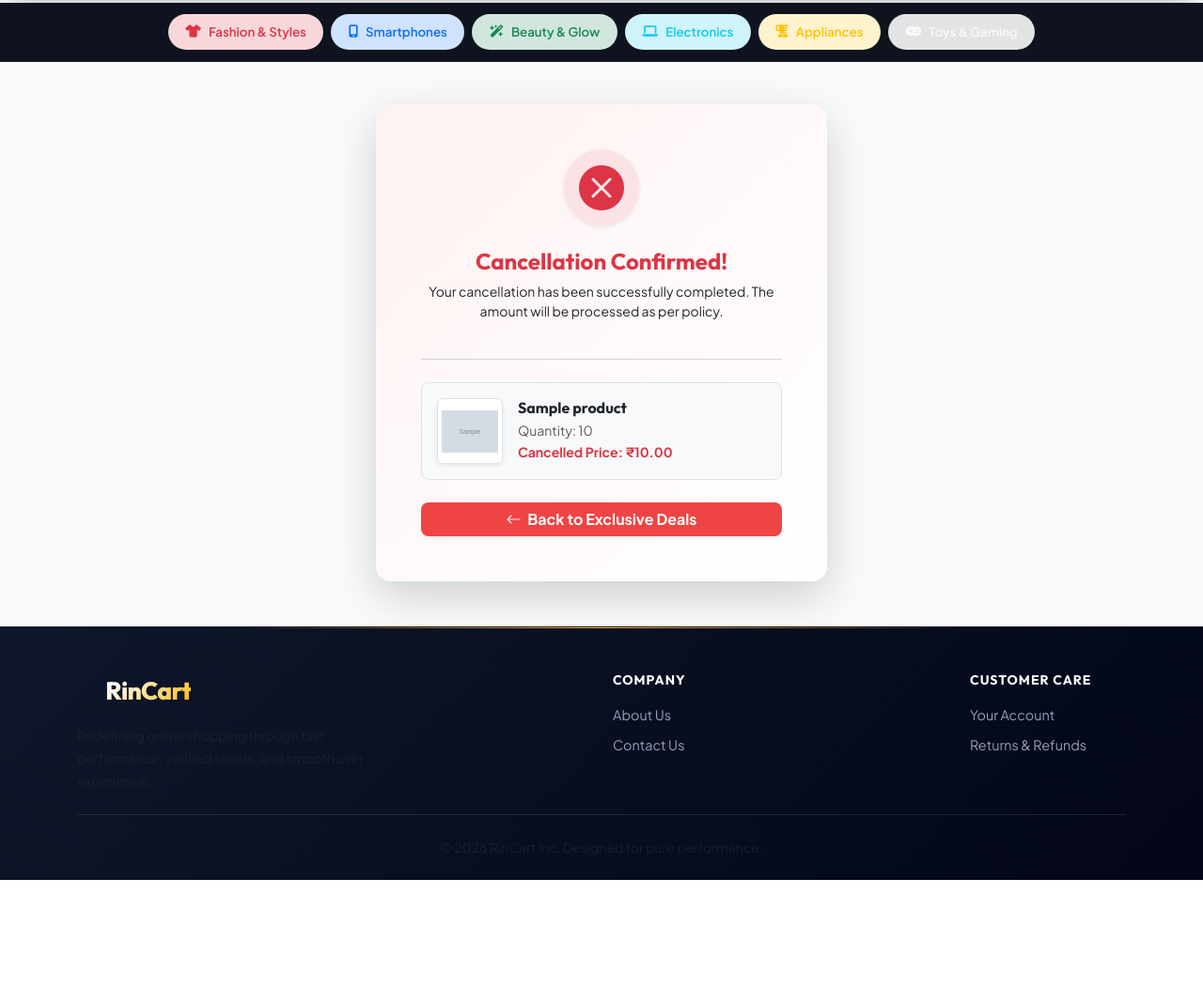
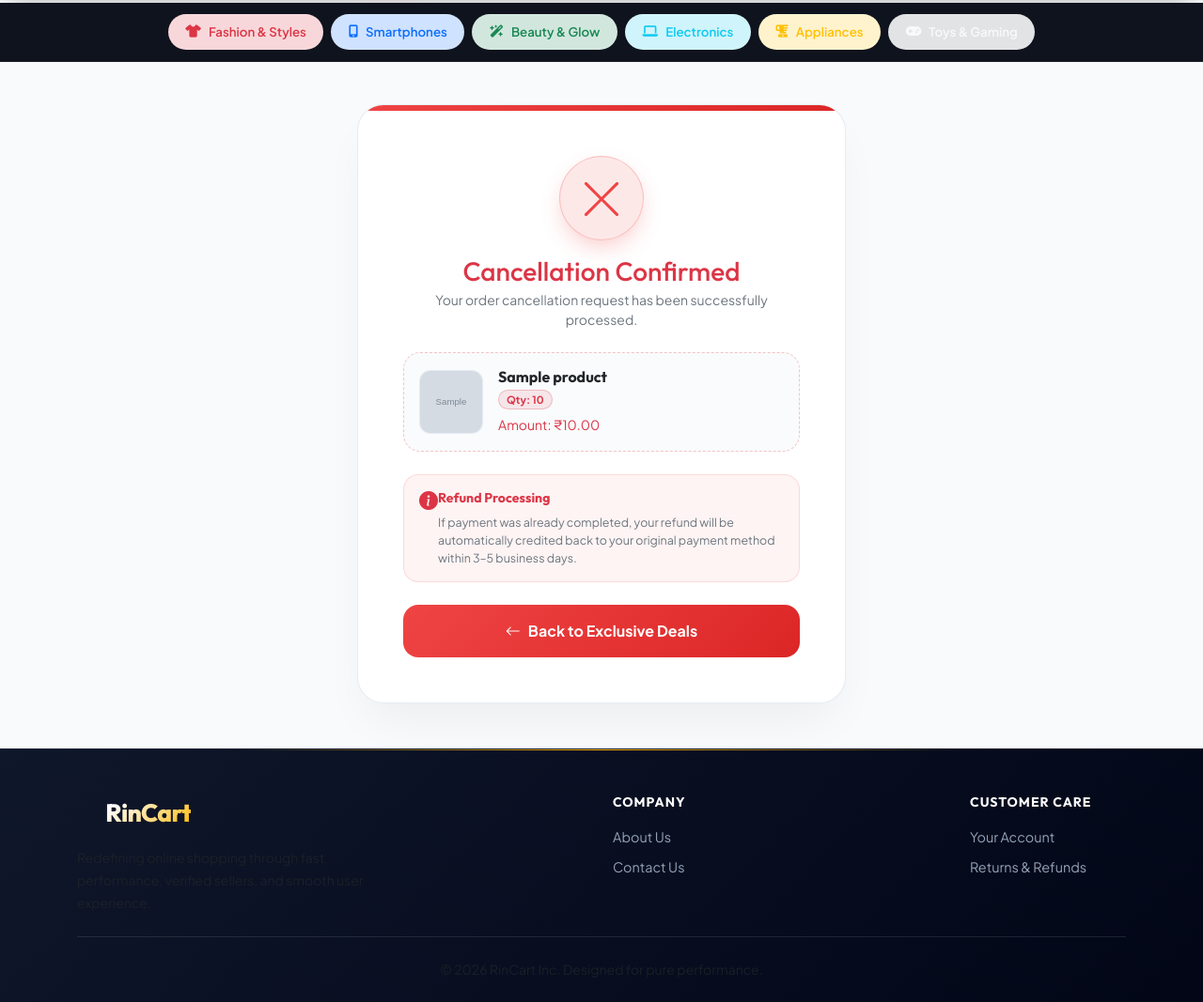
Before and after one commit to nihalyp/Rincart, a Django app: template rincartapp/templates/cancel_confirm.html in a window 1280 px wide. Shown: the part 67-1134 px from the top of the page at 94% size. Before the commit the page ends 1004 px from the top, so only its background shows below. Run offline with Django 5.2, Linux system fonts and the light colour scheme; the template is opened without the code that fills it: most values are stand-ins (such as "Sample title", 1, 10 or a date in 2020); grey boxes marked "Sample" are stand-in pictures.

Commit message:
Update cancellation confirmation page layout and styles

```diff
--- a/rincartapp/templates/cancel_confirm.html
+++ b/rincartapp/templates/cancel_confirm.html
@@ -1,43 +1,221 @@
 {% extends 'base.html' %}
 {% block title %}
-Confirm Cancel
+Cancellation Confirmed — RinCart
 {% endblock %}
 {% block content %}
-<div class="container d-flex justify-content-center my-5">
-   <div class="card shadow-lg border-0 text-center p-4 p-sm-5 rounded-4" style="max-width: 480px; width: 100%; background: linear-gradient(135deg, #fef2f2 0%, #ffffff 100%);">
 
+<!-- 🔤 Google Fonts -->
+<link rel="preconnect" href="https://fonts.googleapis.com">
+<link rel="preconnect" href="https://fonts.gstatic.com" crossorigin>
+<link href="https://fonts.googleapis.com/css2?family=Outfit:wght@400;500;600;700;800&family=Plus+Jakarta+Sans:wght@400;500;600;700&display=swap" rel="stylesheet">
+
+<!-- 🎨 Bootstrap Icons -->
+<link rel="stylesheet" href="https://cdn.jsdelivr.net/npm/bootstrap-icons@1.11.3/font/bootstrap-icons.min.css">
+
+<style>
+    :root {
+        --brand-gold: #ffb703;
+        --brand-orange: #fb8500;
+        --brand-gradient: linear-gradient(135deg, #ffb703 0%, #fb8500 100%);
+        --brand-glow: rgba(255, 183, 3, 0.25);
+
+        --danger-gradient: linear-gradient(135deg, #ef4444 0%, #dc2626 100%);
+        --danger-glow: rgba(239, 68, 68, 0.25);
+
+        --bg-light: #f8fafc;
+        --bg-dark: #030712;
+
+        --card-light: #ffffff;
+        --card-dark: #0f172a;
+
+        --border-light: rgba(226, 232, 240, 0.8);
+        --border-dark: rgba(255, 255, 255, 0.08);
+
+        --transition-smooth: all 0.35s cubic-bezier(0.34, 1.56, 0.64, 1);
+    }
+
+    body {
+        font-family: 'Plus Jakarta Sans', sans-serif;
+        background-color: var(--bg-light);
+        color: #0f172a;
+    }
+
+    [data-bs-theme="dark"] body {
+        background-color: var(--bg-dark) !important;
+        color: #f8fafc !important;
+    }
+
+    h1, h2, h3, h4, h5, h6 {
+        font-family: 'Outfit', sans-serif;
+    }
+
+    /* 💎 Cancellation Hero Card */
+    .cancel-card {
+        background: var(--card-light);
+        border: 1px solid var(--border-light);
+        border-radius: 28px;
+        box-shadow: 0 25px 50px -12px rgba(0, 0, 0, 0.06);
+        transition: var(--transition-smooth);
+        overflow: hidden;
+    }
+
+    [data-bs-theme="dark"] .cancel-card {
+        background: var(--card-dark);
+        border-color: var(--border-dark);
+        box-shadow: 0 25px 50px -12px rgba(0, 0, 0, 0.5);
+    }
+
+    /* Accent Top Bar */
+    .card-accent-bar-danger {
+        height: 6px;
+        width: 100%;
+        background: var(--danger-gradient);
+    }
+
+    /* Animated Icon Badge */
+    .cancel-icon-badge {
+        width: 90px;
+        height: 90px;
+        display: inline-flex;
+        align-items: center;
+        justify-content: center;
+        border-radius: 50%;
+        background: rgba(239, 68, 68, 0.12);
+        color: #ef4444;
+        border: 1px solid rgba(239, 68, 68, 0.25);
+        box-shadow: 0 10px 25px -5px rgba(239, 68, 68, 0.3);
+        animation: popScale 0.6s cubic-bezier(0.34, 1.56, 0.64, 1) forwards;
+    }
+
+    @keyframes popScale {
+        0% { transform: scale(0); opacity: 0; }
+        70% { transform: scale(1.12); }
+        100% { transform: scale(1); opacity: 1; }
+    }
+
+    /* Item Box */
+    .cancelled-item-box {
+        background: rgba(248, 250, 252, 0.8);
+        border: 1px dashed rgba(239, 68, 68, 0.3);
+        border-radius: 18px;
+    }
+
+    [data-bs-theme="dark"] .cancelled-item-box {
+        background: rgba(30, 41, 59, 0.4);
+        border-color: rgba(239, 68, 68, 0.3);
+    }
+
+    .product-img-wrap {
+        width: 68px;
+        height: 68px;
+        flex-shrink: 0;
+        border-radius: 12px;
+        overflow: hidden;
+        border: 1px solid var(--border-light);
+    }
+
+    [data-bs-theme="dark"] .product-img-wrap {
+        border-color: var(--border-dark);
+    }
+
+    /* 🏷️ Refund Status Info Box */
+    .refund-info-banner {
+        background: rgba(239, 68, 68, 0.06);
+        border: 1px solid rgba(239, 68, 68, 0.15);
+        border-radius: 16px;
+    }
+
+    /* 🚀 Action Buttons */
+    .btn-cancel-return {
+        background: var(--danger-gradient);
+        color: white;
+        border: none;
+        font-weight: 700;
+        border-radius: 16px;
+        transition: var(--transition-smooth);
+    }
+
+    .btn-cancel-return:hover {
+        transform: translateY(-2px);
+        box-shadow: 0 12px 24px -6px var(--danger-glow);
+        color: white;
+    }
+</style>
+
+<div class="container py-4 py-md-5 d-flex justify-content-center">
+
+    <div class="card cancel-card text-center" style="max-width: 520px; width: 100%;">
+        <div class="card-accent-bar-danger"></div>
+
+        <div class="p-4 p-sm-5">
+
+            <!-- 🌟 Animated Hero Icon -->
             <div class="mb-4">
-         <div class="bg-danger bg-opacity-10 d-inline-block rounded-circle p-3 shadow-sm">
-            <i class="bi bi-x-circle-fill text-danger" style="font-size: 3rem; line-height: 1;"></i>
+                <div class="cancel-icon-badge mb-3">
+                    <i class="bi bi-x-lg display-5"></i>
+                </div>
+                <h3 class="fw-extrabold text-danger mb-1">Cancellation Confirmed</h3>
+                <p class="text-secondary small mb-0 px-2">
+                    Your order cancellation request has been successfully processed.
+                </p>
+            </div>
+
+            <!-- 📦 Cancelled Item Details Box -->
+            <div class="cancelled-item-box p-3 text-start mb-4">
+                <div class="d-flex align-items-center gap-3">
+
+                    <div class="product-img-wrap bg-body-tertiary d-flex align-items-center justify-content-center">
+                        {% if product.image.url %}
+                            <img src="{{ product.image.url }}" alt="{{ product.name }}" style="width: 100%; height: 100%; object-fit: cover;">
+                        {% elif item.product.image.url %}
+                            <img src="{{ item.product.image.url }}" alt="{{ item.product.name }}" style="width: 100%; height: 100%; object-fit: cover;">
+                        {% else %}
+                            <i class="bi bi-box-seam text-secondary fs-3"></i>
+                        {% endif %}
+                    </div>
+
+                    <div class="flex-grow-1" style="min-width: 0;">
+                        <h6 class="fw-bold mb-1 text-truncate" title="{{ product.name|default:item.product.name }}">
+                            {{ product.name|default:item.product.name }}
+                        </h6>
+
+                        <div class="d-flex align-items-center gap-2 mb-1">
+                            <span class="badge bg-danger bg-opacity-10 text-danger border border-danger border-opacity-25 rounded-pill px-2 py-0.5" style="font-size: 0.7rem;">
+                                Qty: {{ quantity|default:item.quantity|default:1 }}
+                            </span>
+                        </div>
+
+                        <span class="fw-extrabold text-danger small">
+                            Amount: ₹{% if price %}{{ price|floatformat:2 }}{% elif item.final_amount %}{{ item.final_amount|floatformat:2 }}{% else %}{{ product.price|floatformat:2 }}{% endif %}
+                        </span>
+                    </div>
+
                 </div>
             </div>
 
-      <h4 class="fw-bold text-danger mb-2">Cancellation Confirmed!</h4>
-      <p class="text-dark px-2 small">Your cancellation has been successfully completed. The amount will be processed as per policy.</p>
-
-      <hr class="my-4 text-muted opacity-25">
-
-      <div class="d-flex align-items-center gap-3 bg-light p-3 rounded-3 text-start border border-dashed mb-4">
-         {% if product.image.url %}
-            <img src="{{ product.image.url }}" alt="{{ product.name }}" style="width: 70px; height: 70px; object-fit: contain;" class="bg-white p-1 rounded border shadow-sm">
-         {% else %}
-            <div class="bg-white p-1 rounded border shadow-sm d-flex align-items-center justify-content-center" style="width: 70px; height: 70px;">
-               <i class="bi bi-box-seam text-secondary fs-3"></i>
+            <!-- 💳 Refund Info Banner -->
+            <div class="refund-info-banner p-3 text-start mb-4">
+                <div class="d-flex gap-2.5 align-items-start">
+                    <i class="bi bi-info-circle-fill text-danger fs-5 lh-1 mt-0.5"></i>
+                    <div>
+                        <h6 class="fw-bold text-danger mb-0.5" style="font-size: 0.88rem;">Refund Processing</h6>
+                        <p class="text-secondary small mb-0" style="font-size: 0.78rem;">
+                            If payment was already completed, your refund will be automatically credited back to your original payment method within 3–5 business days.
+                        </p>
                     </div>
-         {% endif %}
-         <div class="flex-grow-1">
-            <h6 class="fw-bold text-dark mb-1 text-truncate" style="max-width: 250px;">{{ product.name }}</h6>
-            <small class="text-muted d-block">Quantity: {{ quantity }}</small>
-            <span class="fw-bold text-danger small">Cancelled Price: ₹{{ price|floatformat:2 }}</span>
                 </div>
             </div>
 
+            <!-- 🚀 Action Navigation Button -->
             <div class="d-grid gap-2">
-         <a href="{% url 'view_deals' %}" class="btn btn-danger py-2.5 fw-bold rounded-3 shadow-sm" style="background-color: #ef4444; border: none;">
-            <i class="bi bi-arrow-left me-1"></i> Back to Exclusive Deals
+                <a href="{% url 'view_deals' %}" class="btn btn-cancel-return py-3 px-4 d-flex align-items-center justify-content-center gap-2 shadow-xs">
+                    <i class="bi bi-arrow-left fs-6"></i>
+                    <span>Back to Exclusive Deals</span>
                 </a>
             </div>
 
         </div>
     </div>
+</div>
+
 {% endblock %}
```
Lines whose indentation alone changed are shown as unchanged.
